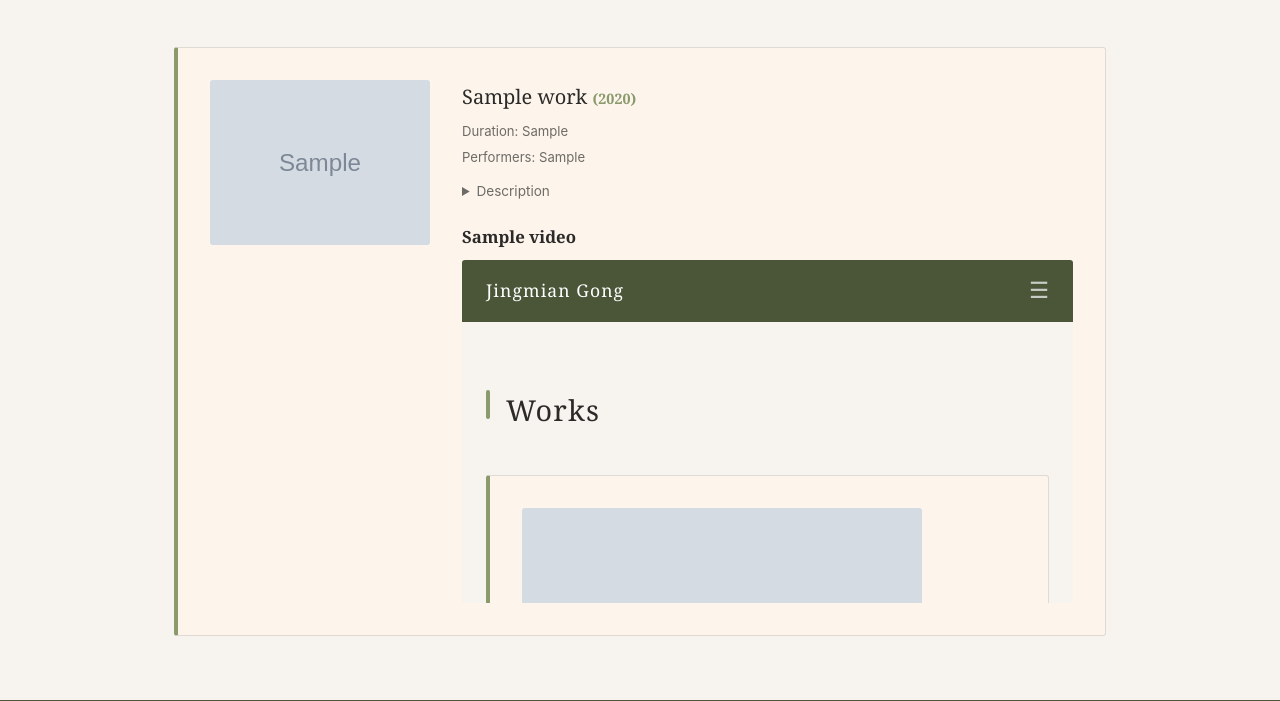
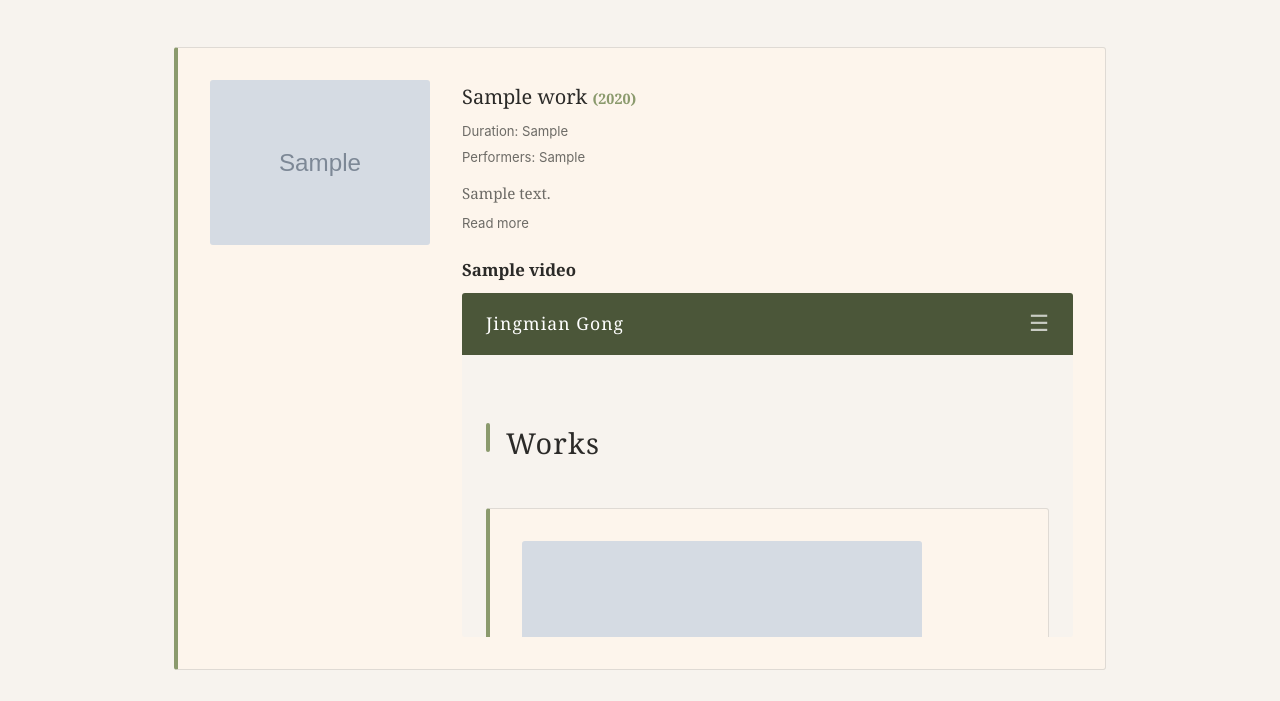
Before and after one commit to seongkohn/jgong-site, a Flask app: page /works in a window 1280 px wide. Shown: the part 168-869 px from the top of the page. Run offline with Flask 3, Linux system fonts and the light colour scheme; tables that the repository leaves empty hold one stand-in row (values such as "Sample post"); grey boxes marked "Sample" are stand-in pictures; some libraries are stand-ins or nearby versions.

Commit message:
Show preview of description with read more/less toggle
Descriptions are clamped to 3 lines with a CSS-only
read more / read less toggle, replacing the fully hidden
details/summary approach.

Co-Authored-By: Claude Opus 4.6 <noreply@anthropic.com>

```diff
--- a/static/css/style.css
+++ b/static/css/style.css
@@ -355,27 +355,49 @@ img { max-width: 100%; height: auto; display: block; }
   margin-bottom: .2rem;
 }
 
-.work-desc-toggle {
+.work-desc-wrapper {
   margin-top: .75rem;
+  position: relative;
 }
 
-.work-desc-toggle summary {
-  cursor: pointer;
-  font-family: var(--font-sans);
-  font-size: .85rem;
-  color: var(--text-muted);
-  user-select: none;
+.work-desc-toggle {
+  display: none;
 }
 
-.work-desc-toggle summary:hover {
+.work-desc {
+  color: var(--text-muted);
+  font-size: .95rem;
+  line-height: 1.75;
+  display: -webkit-box;
+  -webkit-line-clamp: 3;
+  -webkit-box-orient: vertical;
+  overflow: hidden;
+}
+
+.work-desc-toggle:checked ~ .work-desc {
+  -webkit-line-clamp: unset;
+  overflow: visible;
+}
+
+.work-desc-more {
+  cursor: pointer;
+  display: inline-block;
+  margin-top: .35rem;
+  font-family: var(--font-sans);
+  font-size: .82rem;
+  color: var(--text-muted);
+}
+
+.work-desc-more:hover {
   color: var(--text-color);
 }
 
-.work-desc {
-  margin-top: .5rem;
-  color: var(--text-muted);
-  font-size: .95rem;
-  line-height: 1.75;
+.work-desc-more::after {
+  content: 'Read more';
+}
+
+.work-desc-toggle:checked ~ .work-desc-more::after {
+  content: 'Read less';
 }
 
 .work-video-title {
--- a/templates/public/works.html
+++ b/templates/public/works.html
@@ -19,10 +19,11 @@
         {% if w.duration %}<p class="work-meta">Duration: {{ w.duration }}</p>{% endif %}
         {% if w.performers %}<p class="work-meta">Performers: {{ w.performers }}</p>{% endif %}
         {% if w.description %}
-        <details class="work-desc-toggle">
-          <summary>Description</summary>
+        <div class="work-desc-wrapper">
+          <input type="checkbox" class="work-desc-toggle" id="desc-{{ w.id }}">
           <div class="work-desc">{{ w.description|safe }}</div>
-        </details>
+          <label for="desc-{{ w.id }}" class="work-desc-more"></label>
+        </div>
         {% endif %}
         {% for v in w.videos %}
         {% if v.title %}<h3 class="work-video-title">{{ v.title }}</h3>{% endif %}
```
